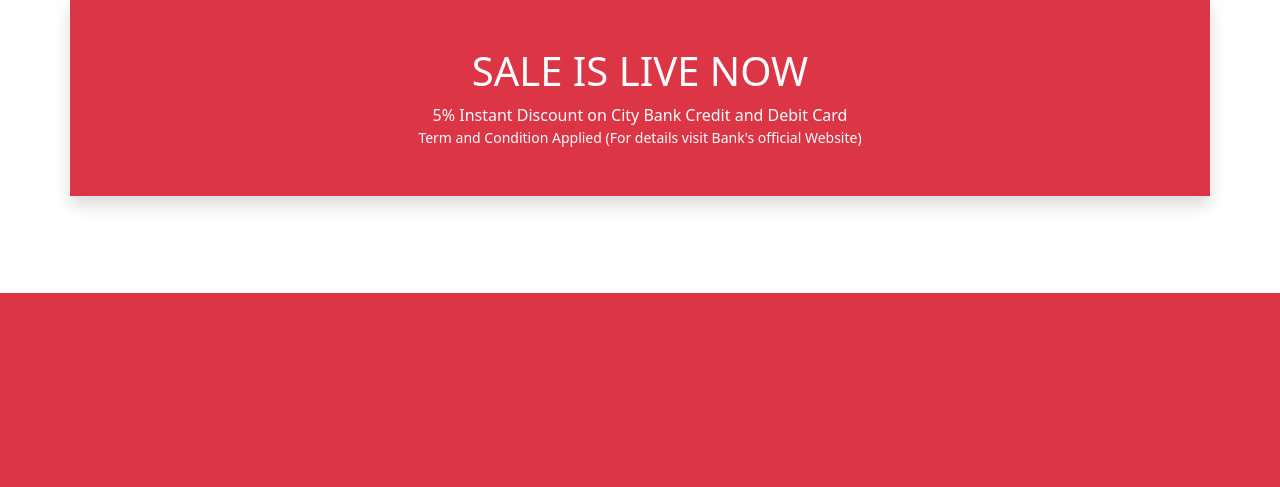
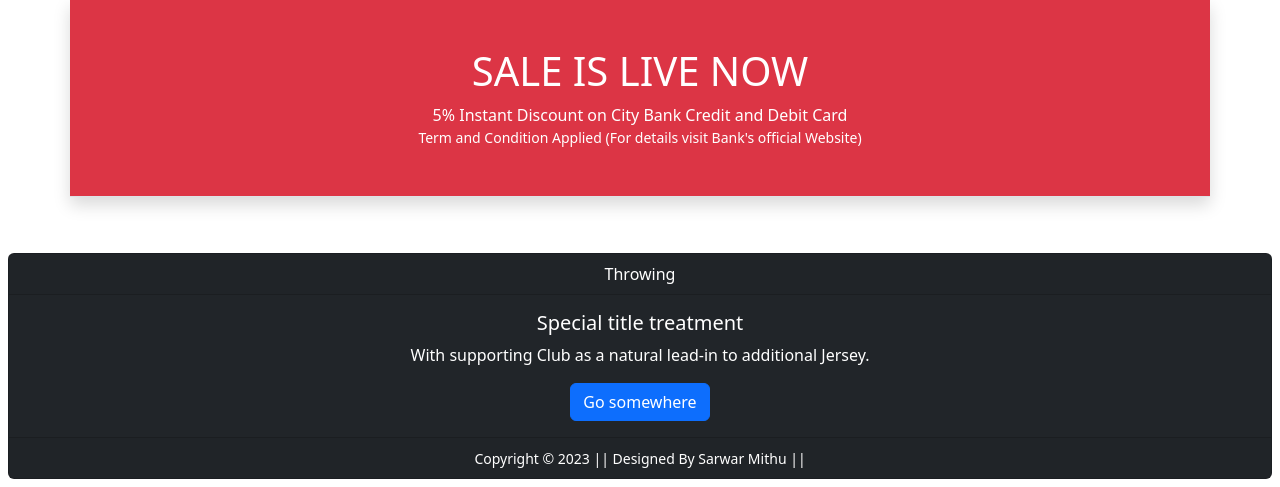
Before and after one commit to sarwar-mirza/Ecommerce-site, a Django app: page / in a window 1280 px wide. Shown: the part 507-994 px from the top of the page. Before the commit the page ends 800 px from the top, so only its background shows below. Run offline with Django 4.2, Linux system fonts and the light colour scheme; some libraries are stand-ins or nearby versions.

Commit message:
Footer added

```diff
--- a/app/templates/app/base.html
+++ b/app/templates/app/base.html
@@ -34,6 +34,13 @@
         {% block content %} {% endblock content %}
     </main>
 
+
+    <!--FOOTER START -->
+    {% include 'app/footer.html' %}
+
+
+
+
     <!--Jquery, popper, bootstrap, carousel, fontawesom JavaScript-->
     <script src="{% static 'app/js/jquery.js' %}"></script>
     <script src="{% static 'app/js/popper.js' %}"></script>
--- /dev/null
+++ b/app/templates/app/footer.html
@@ -0,0 +1,16 @@
+<!--FOOTER SECTION-->
+<footer class="container-fluid p-2 mt-5">
+    <div class="card text-center bg-dark text-white">
+        <div class="card-header">
+          Throwing
+        </div>
+        <div class="card-body">
+          <h5 class="card-title">Special title treatment</h5>
+          <p class="card-text">With supporting Club as a natural lead-in to additional Jersey.</p>
+          <a href="#" class="btn btn-primary">Go somewhere</a>
+        </div>
+        <div class="card-footer text-body-secondary">
+            <small class="text-white">Copyright &copy; 2023 || Designed By Sarwar Mithu || </small>
+        </div>
+    </div>
+</footer>
```
